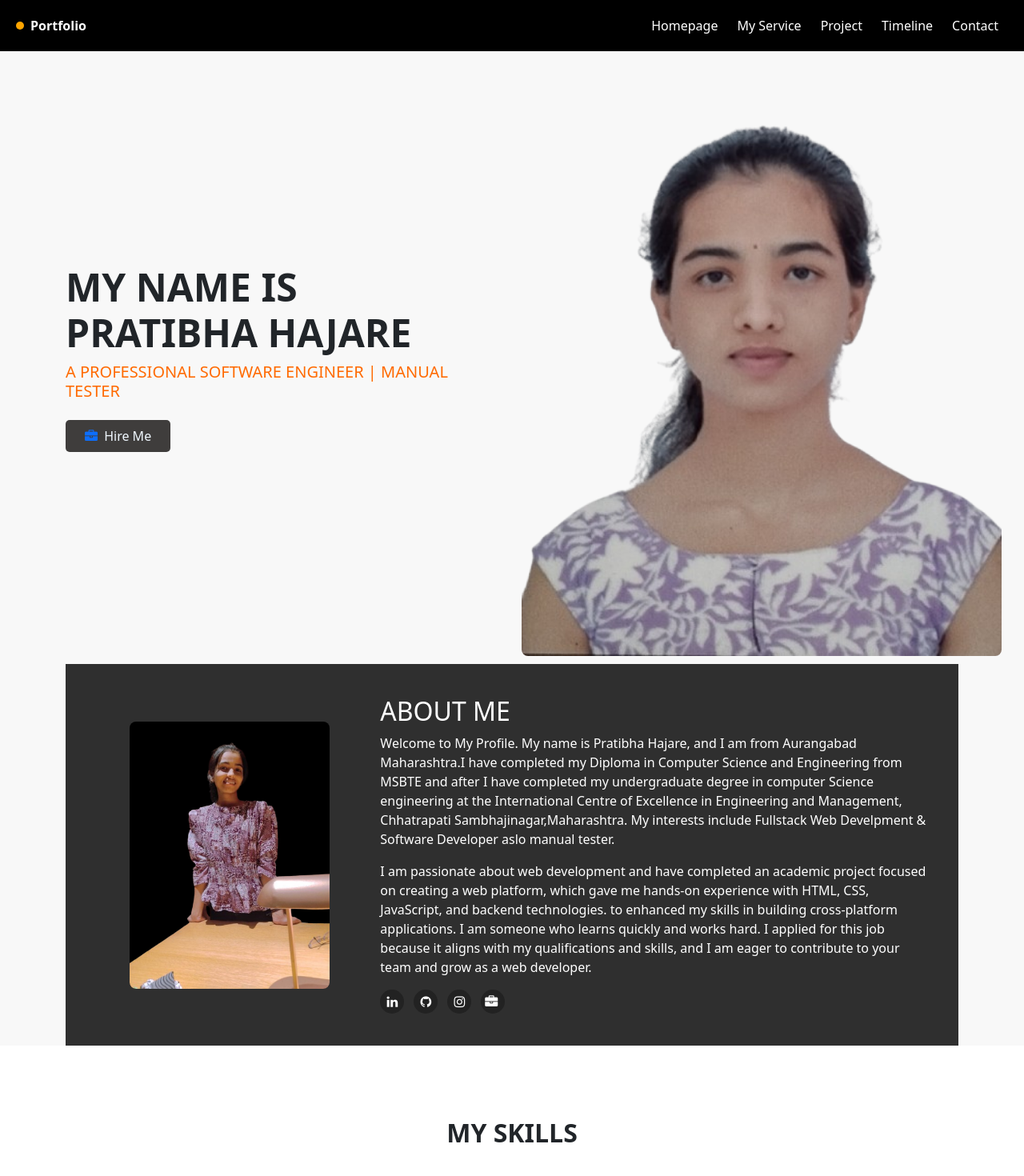
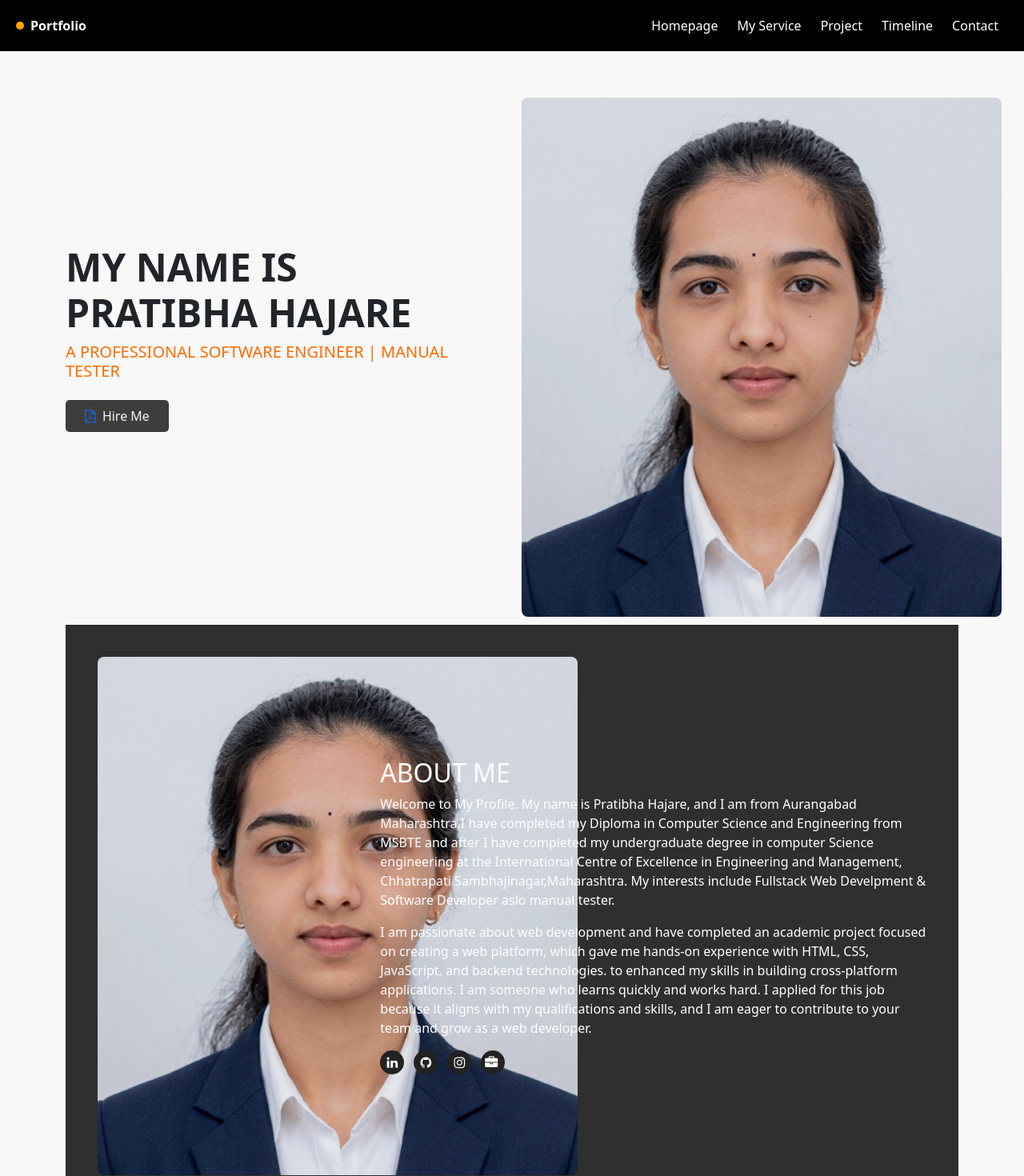
Before and after one commit to HajarePratibha/my-portfolio-, an Angular app: page / in a window 1280 px wide. Shown: the top 1470 px of the page at 80% size. Built offline with nearby package versions, Linux system fonts and the light colour scheme.

Commit message:
Update app.html
resume chnages

```diff
--- a/src/app/app.html
+++ b/src/app/app.html
@@ -46,8 +46,8 @@
         <div class="mt-4">
           <button mat-raised-button class="me-3" style="background-color: #3f3d3c;color: aliceblue;border-radius: 5px;">
 
-            <a href="https://www.naukri.com/mnjuser/profile" target="_blank">
-              <i class="fa fa-briefcase me-1"></i>
+           <a href="assets/Pratibha_Hajare_Resume_.pdf" target="_blank">
+          <i class="fa fa-file-pdf-o me-1"></i>
             </a> Hire Me
           </button>
 
@@ -57,7 +57,7 @@
 
       <!-- RIGHT -->
       <div class="col-md-6 text-center mt-5">
-        <img src="assets/pratibhasimg.png" class="hero-img" />
+       <img src="assets/pratibha_img.jpeg" class="hero-img" />
       </div>
 
     </div>
@@ -71,7 +71,7 @@
       <div class="row align-items-center">
 
         <div class="col-md-4 text-center">
-          <img src="assets/pratiimg.png" class="about-img" />
+          <img src="assets/pratibha_img.jpeg" class="hero-img" />
         </div>
 
         <div class="col-md-8 text-white">
```
